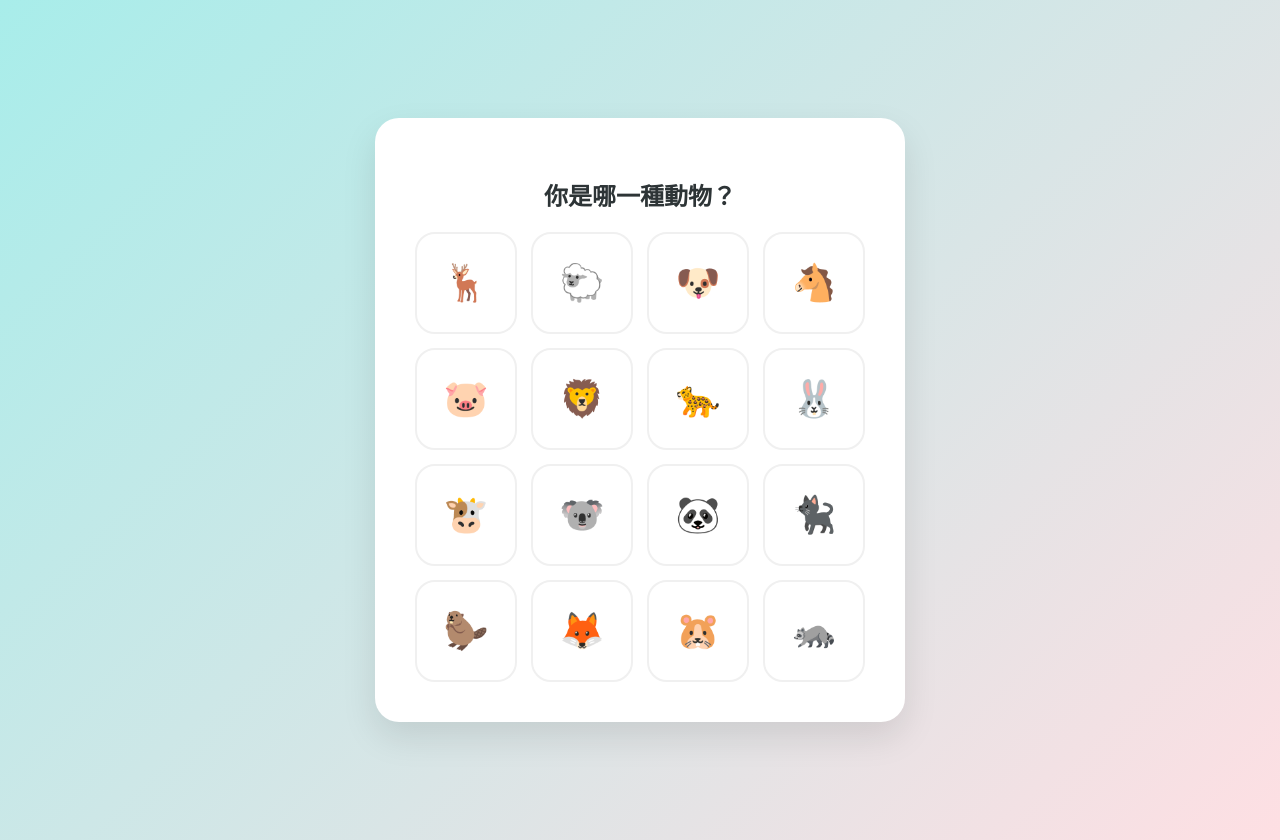
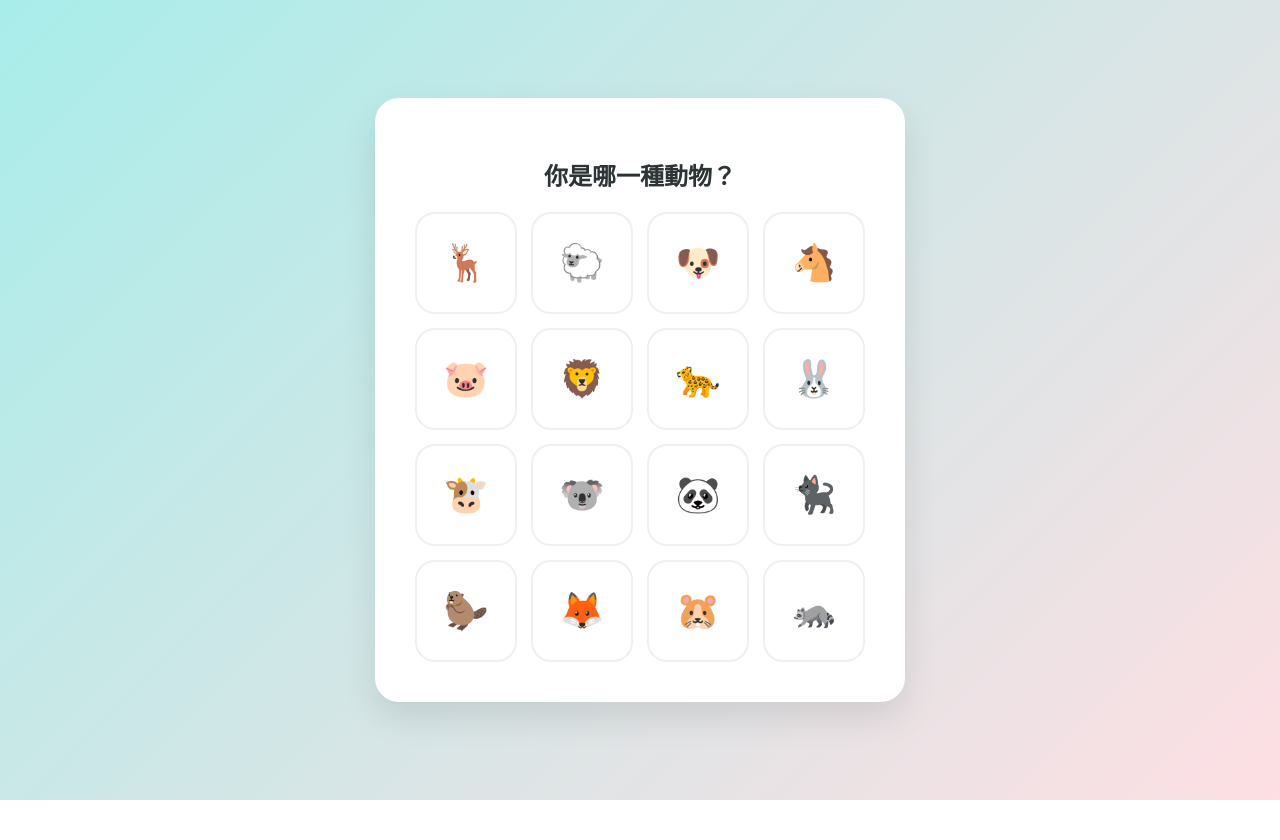
Before and after one commit to b00303037/MBTI, a plain HTML site: page index.html in a window 1280 px wide. After the commit the page ends 800 px from the top, so only its background shows below. Drawn offline with Linux system fonts and the light colour scheme.

Commit message:
Adjust viewport height calc

```diff
--- a/index.html
+++ b/index.html
@@ -17,7 +17,8 @@
       body {
         font-family: 'Noto Sans TC', sans-serif;
         background: var(--bg-gradient);
-        min-height: 100vh;
+        min-height: calc(100vh - 40px);
+        min-height: calc(100dvh - 40px);
         display: flex;
         justify-content: center;
         align-items: center;
```
